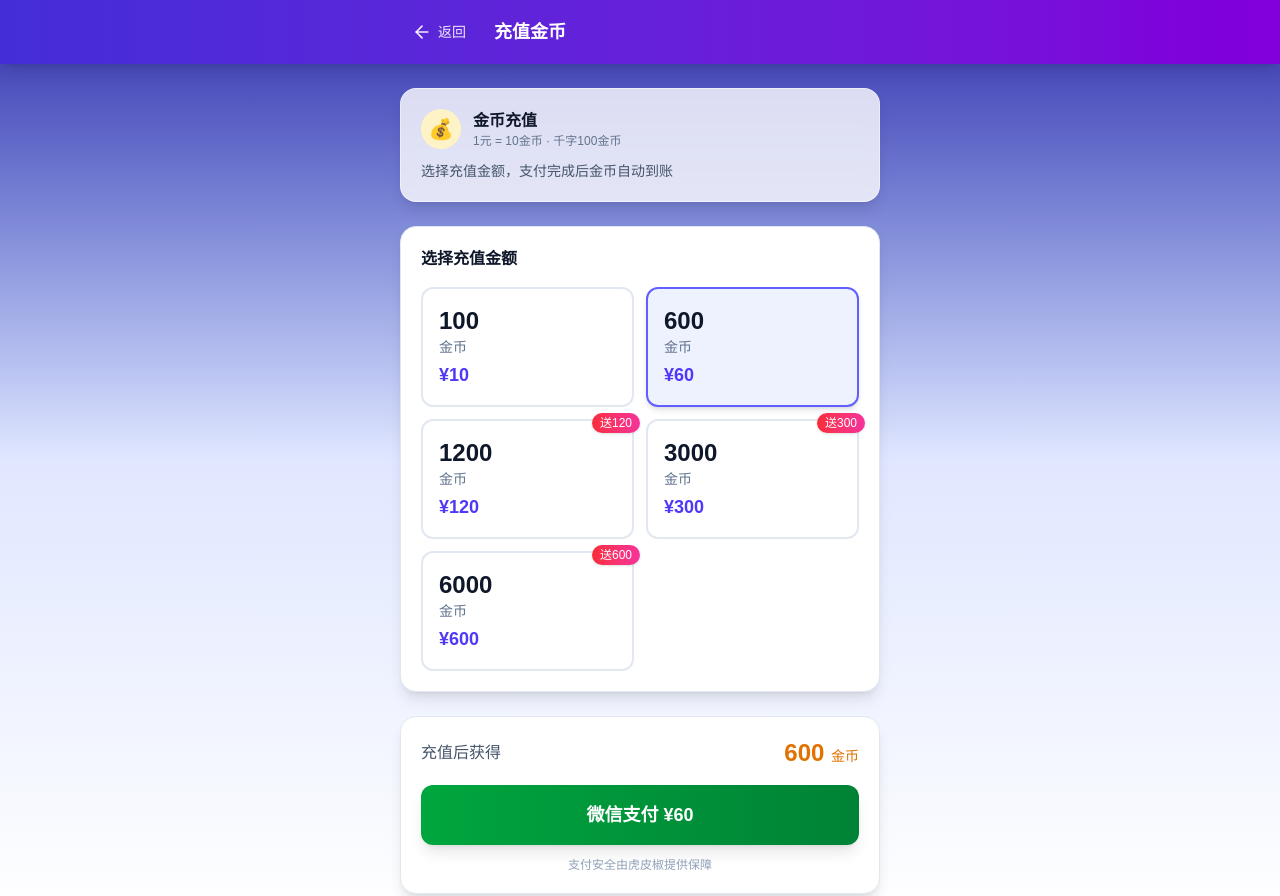
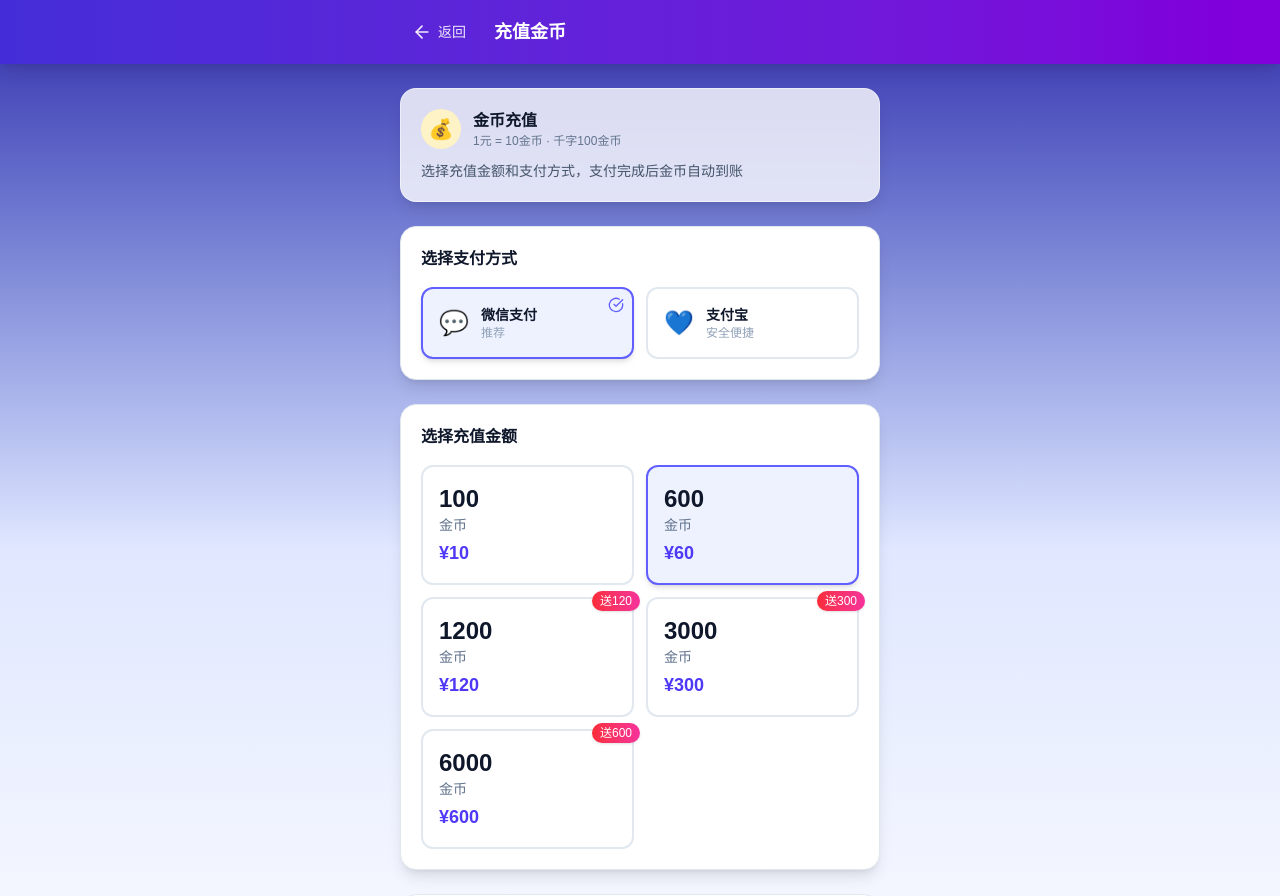
Before and after one commit to Archie0608-soure/paper-assistant-v2, a Next.js app: page /topup in a window 1280 px wide. Shown: the top 896 px of the page. Built offline with nearby package versions, Linux system fonts and the light colour scheme.

Commit message:
feat: 降重平台选择改为彩色按钮式，充值页支持微信/支付宝切换

```diff
--- a/src/app/api/topup/initiate/route.ts
+++ b/src/app/api/topup/initiate/route.ts
@@ -42,7 +42,7 @@ export async function POST(req: NextRequest) {
     const destination = dest || beforeLast;
     const userField = type === 'email' ? 'email' : 'phone';
 
-    const { coins } = await req.json();
+    const { coins, method = 'wechat' } = await req.json();
     if (!coins) {
       return NextResponse.json({ error: '参数错误' }, { status: 400 });
     }
@@ -85,6 +85,7 @@ export async function POST(req: NextRequest) {
       notify_url: NOTIFY_URL,
       return_url: `https://pepperai.com.cn/topup/success?order=${orderNo}`,
       nonce_str: nonceStr,
+      ...(method === 'alipay' ? { paymethod: 'alipay' } : {}),
     };
 
     const hash = buildXhHash(signData, APP_SECRET);
@@ -115,7 +116,7 @@ export async function POST(req: NextRequest) {
         amount,
         coins,
         status: 'pending',
-        method: 'wechat',
+        method: method,
       });
 
     if (insertError) {
--- a/src/app/page.tsx
+++ b/src/app/page.tsx
@@ -3020,13 +3020,28 @@ export default function Home() {
                 </div>
                 <div>
                   <label className="text-xs font-semibold text-slate-600 block mb-1">检测平台</label>
-                  <select value={reducePlatform} onChange={e => setReducePlatform(e.target.value)}
-                    className="w-full px-2 py-1.5 bg-slate-50 border border-slate-200 rounded-lg text-xs outline-none focus:border-indigo-400">
-                    {reduceLang === 'chinese'
-                      ? <><option value="zhiwang">知网</option><option value="vip">维普</option><option value="gezida">格子达</option><option value="daya">大雅</option><option value="wanfang">万方</option></>
-                      : <><option value="zhiwang">知网</option><option value="vip">维普</option><option value="turnitin">Turnitin</option></>
-                    }
-                  </select>
+                  <div className="grid grid-cols-3 gap-1">
+                    {(reduceLang === 'chinese'
+                      ? [
+                          { id: 'zhiwang', label: '知网', color: 'bg-orange-50 border-orange-200 text-orange-700 active:ring-orange-400', active: 'bg-gradient-to-br from-orange-400 to-red-500 text-white shadow-orange-200 shadow' },
+                          { id: 'vip', label: '维普', color: 'bg-blue-50 border-blue-200 text-blue-700 active:ring-blue-400', active: 'bg-gradient-to-br from-blue-400 to-indigo-500 text-white shadow-blue-200 shadow' },
+                          { id: 'gezida', label: '格子达', color: 'bg-purple-50 border-purple-200 text-purple-700 active:ring-purple-400', active: 'bg-gradient-to-br from-purple-400 to-pink-500 text-white shadow-purple-200 shadow' },
+                          { id: 'daya', label: '大雅', color: 'bg-green-50 border-green-200 text-green-700 active:ring-green-400', active: 'bg-gradient-to-br from-green-400 to-teal-500 text-white shadow-green-200 shadow' },
+                          { id: 'wanfang', label: '万方', color: 'bg-teal-50 border-teal-200 text-teal-700 active:ring-teal-400', active: 'bg-gradient-to-br from-teal-400 to-cyan-500 text-white shadow-teal-200 shadow' },
+                        ]
+                      : [
+                          { id: 'zhiwang', label: '知网', color: 'bg-orange-50 border-orange-200 text-orange-700 active:ring-orange-400', active: 'bg-gradient-to-br from-orange-400 to-red-500 text-white shadow-orange-200 shadow' },
+                          { id: 'vip', label: '维普', color: 'bg-blue-50 border-blue-200 text-blue-700 active:ring-blue-400', active: 'bg-gradient-to-br from-blue-400 to-indigo-500 text-white shadow-blue-200 shadow' },
+                          { id: 'turnitin', label: 'Turnitin', color: 'bg-red-50 border-red-200 text-red-700 active:ring-red-400', active: 'bg-gradient-to-br from-red-400 to-orange-500 text-white shadow-red-200 shadow' },
+                        ]
+                    ).map(p => (
+                      <button key={p.id}
+                        onClick={() => setReducePlatform(p.id)}
+                        className={`py-1.5 rounded-lg text-xs font-semibold border transition-all active:scale-95 ${reducePlatform === p.id ? p.active : p.color}`}>
+                        {p.label}
+                      </button>
+                    ))}
+                  </div>
                 </div>
               </div>
 
--- a/src/app/topup/page.tsx
+++ b/src/app/topup/page.tsx
@@ -2,7 +2,7 @@
 
 import { useState } from 'react';
 import { useRouter } from 'next/navigation';
-import { ArrowLeft, Loader2 } from 'lucide-react';
+import { ArrowLeft, Loader2, CheckCircle } from 'lucide-react';
 
 const PACKAGES = [
   { coins: 100, price: 10, bonus: 0, label: '基础' },
@@ -12,9 +12,15 @@ const PACKAGES = [
   { coins: 6000, price: 600, bonus: 600, bonusLabel: '送600', label: '至尊' },
 ];
 
+const PAY_METHODS = [
+  { id: 'wechat', label: '微信支付', icon: '💬', color: 'from-green-500 to-emerald-600' },
+  { id: 'alipay', label: '支付宝', icon: '💙', color: 'from-blue-500 to-sky-600' },
+];
+
 export default function TopupPage() {
   const router = useRouter();
   const [selected, setSelected] = useState<number>(1);
+  const [payMethod, setPayMethod] = useState('wechat');
   const [loading, setLoading] = useState(false);
   const [qrCode, setQrCode] = useState<string | null>(null);
   const [payUrl, setPayUrl] = useState<string | null>(null);
@@ -31,7 +37,7 @@ export default function TopupPage() {
       const res = await fetch('/api/topup/initiate', {
         method: 'POST',
         headers: { 'Content-Type': 'application/json' },
-        body: JSON.stringify({ coins: pkg.coins }),
+        body: JSON.stringify({ coins: pkg.coins, method: payMethod }),
       });
       const data = await res.json();
       if (!res.ok) throw new Error(data.error || data.message);
@@ -41,9 +47,8 @@ export default function TopupPage() {
         setQrCode(data.url_qrcode);
         setPayUrl(data.url);
         setOrderNo(data.orderNo);
-      } else {
-        // 旧版跳转
-        if (data.payUrl && data.payData) {
+      } else if (data.payUrl && data.payData) {
+        // 跳转支付
         const form = document.createElement('form');
         form.method = 'POST';
         form.action = data.payUrl;
@@ -62,7 +67,6 @@ export default function TopupPage() {
         document.body.removeChild(form);
       } else {
         alert('发起支付成功，请完成支付');
-        }
       }
     } catch (err: any) {
       alert(err.message || '发起充值失败');
@@ -94,14 +98,14 @@ export default function TopupPage() {
       </header>
 
       <div className="max-w-lg mx-auto px-4 py-6 space-y-6">
+
         {/* 微信支付二维码 */}
         {qrCode && (
           <div className="bg-white rounded-2xl p-5 shadow-lg border border-slate-200 text-center">
-            <h2 className="font-bold text-lg text-slate-900 mb-4">请使用微信扫码支付</h2>
+            <h2 className="font-bold text-lg text-slate-900 mb-4">请使用{payMethod === 'wechat' ? '微信' : '支付宝'}扫码支付</h2>
             <div className="flex justify-center mb-4">
-              {/* 微信二维码图片 */}
               <a href={qrCode} target="_blank" rel="noopener noreferrer">
-                <img src={qrCode} alt="微信支付二维码" className="w-56 h-56 rounded-lg cursor-pointer hover:opacity-90" />
+                <img src={qrCode} alt="支付二维码" className="w-56 h-56 rounded-lg cursor-pointer hover:opacity-90" />
               </a>
             </div>
             <p className="text-sm text-slate-500 mb-2">支付金额：<span className="font-bold text-indigo-600">¥{pkg.price}</span></p>
@@ -114,7 +118,7 @@ export default function TopupPage() {
             </a>
             <button
               onClick={cancelPayment}
-              className="px-6 py-2 text-sm text-slate-500 hover:text-slate-700 border border-slate-300 rounded-lg"
+              className="px-6 py-2 text-sm text-slate-500 hover:text-slate-700 border border-slate-300 rounded-lg block mx-auto"
             >
               取消
             </button>
@@ -133,7 +137,40 @@ export default function TopupPage() {
                 <p className="text-xs text-slate-500">1元 = 10金币 · 千字100金币</p>
               </div>
             </div>
-            <p className="text-sm text-slate-600">选择充值金额，支付完成后金币自动到账</p>
+            <p className="text-sm text-slate-600">选择充值金额和支付方式，支付完成后金币自动到账</p>
+          </div>
+        )}
+
+        {/* 支付方式选择 */}
+        {!qrCode && (
+          <div className="bg-white rounded-2xl p-5 shadow-lg border border-slate-200">
+            <h2 className="font-semibold text-slate-900 mb-4">选择支付方式</h2>
+            <div className="grid grid-cols-2 gap-3">
+              {PAY_METHODS.map(m => (
+                <button
+                  key={m.id}
+                  onClick={() => setPayMethod(m.id)}
+                  className={`relative p-4 rounded-xl border-2 text-left transition-all ${
+                    payMethod === m.id
+                      ? 'border-indigo-500 bg-indigo-50 shadow-md'
+                      : 'border-slate-200 hover:border-slate-300'
+                  }`}
+                >
+                  <div className="flex items-center gap-3">
+                    <span className="text-2xl">{m.icon}</span>
+                    <div>
+                      <p className="text-sm font-semibold text-slate-900">{m.label}</p>
+                      <p className="text-xs text-slate-400">{m.id === 'wechat' ? '推荐' : '安全便捷'}</p>
+                    </div>
+                  </div>
+                  {payMethod === m.id && (
+                    <div className="absolute top-2 right-2">
+                      <CheckCircle className="w-4 h-4 text-indigo-500" />
+                    </div>
+                  )}
+                </button>
+              ))}
+            </div>
           </div>
         )}
 
@@ -179,10 +216,14 @@ export default function TopupPage() {
             <button
               onClick={handleTopup}
               disabled={loading}
-              className="w-full py-4 bg-gradient-to-r from-green-600 to-green-700 text-white rounded-xl font-semibold text-lg shadow-lg hover:shadow-xl hover:-translate-y-0.5 transition-all disabled:opacity-50 disabled:cursor-not-allowed flex items-center justify-center gap-2"
+              className={`w-full py-4 text-white rounded-xl font-semibold text-lg shadow-lg hover:shadow-xl hover:-translate-y-0.5 transition-all disabled:opacity-50 disabled:cursor-not-allowed flex items-center justify-center gap-2 ${
+                payMethod === 'wechat'
+                  ? 'bg-gradient-to-r from-green-600 to-emerald-700'
+                  : 'bg-gradient-to-r from-blue-500 to-sky-600'
+              }`}
             >
               {loading ? <Loader2 className="w-5 h-5 animate-spin" /> : null}
-              {loading ? '正在生成二维码...' : `微信支付 ¥${pkg.price}`}
+              {loading ? '正在生成二维码...' : `${payMethod === 'wechat' ? '微信支付' : '支付宝'} ¥${pkg.price}`}
             </button>
             <p className="text-xs text-slate-400 text-center mt-3">支付安全由虎皮椒提供保障</p>
           </div>
```
Lines whose indentation alone changed are shown as unchanged.
